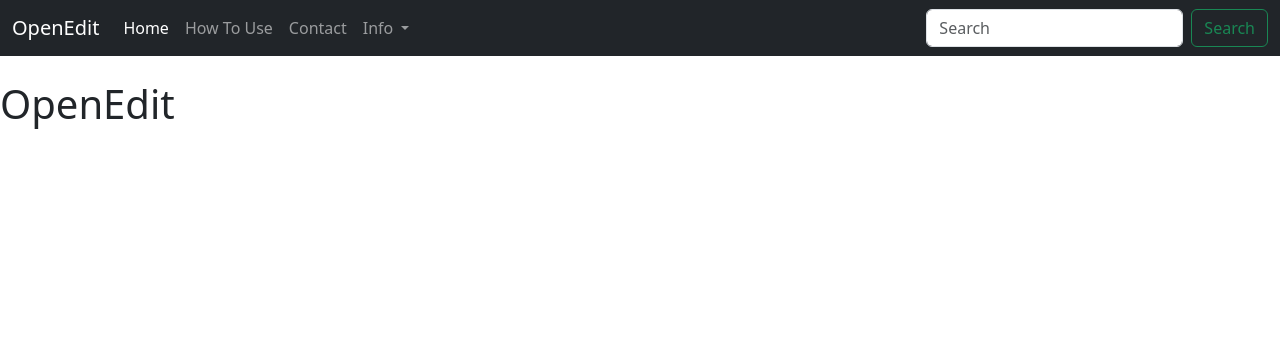
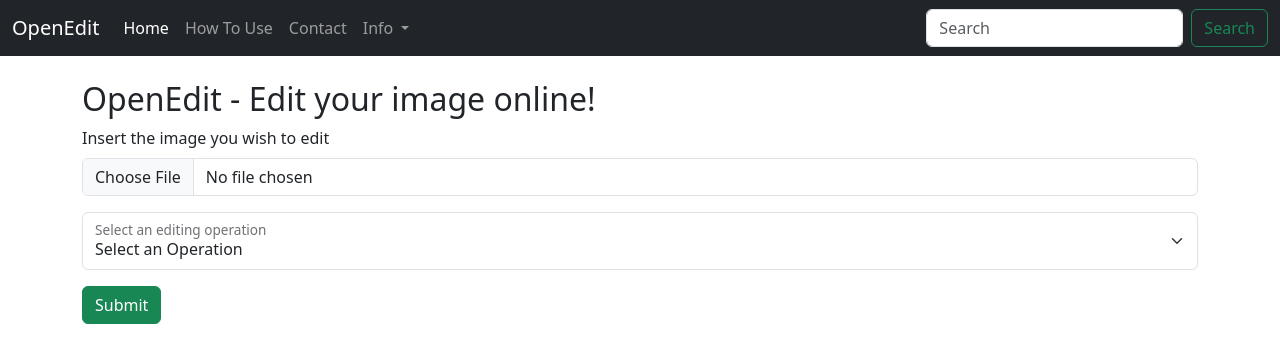
Before and after one commit to Isudipsubedi/OpenEdit, a Flask app: page / in a window 1280 px wide. Shown: the top 363 px of the page. Run offline with Flask 3, Linux system fonts and the light colour scheme.

Commit message:
Select, edit, flash : cgray

```diff
--- a/main.py
+++ b/main.py
@@ -1,10 +1,62 @@
 #pip3 install flask opencv-python
-from flask import Flask, render_template
+from flask import Flask, render_template, request, flash
+from werkzeug.utils import secure_filename
+import cv2
+import os
+
+UPLOAD_FOLDER = 'uploads'
+ALLOWED_EXTENSIONS = {'png', 'jpg', 'jpeg', 'webp', 'gif'}
+
 
 app = Flask(__name__)
+app.secret_key = 'super secret key'
+app.config['UPLOAD_FOLDER'] = UPLOAD_FOLDER
+
+def allowed_file(filename):
+    return '.' in filename and \
+           filename.rsplit('.', 1)[1].lower() in ALLOWED_EXTENSIONS
+
+def processImage(filename, operation):
+    print(f"the operation is {operation} and filename is {filename}")
+    img = cv2.imread(f"uploads/{filename}")
+    match operation:
+        case "cgray":
+            imgProcessed = cv2.cvtColor(img, cv2.COLOR_BGR2GRAY)
+            cv2.imwrite(f"static/{filename}", imgProcessed)
+    pass
+
+    match operation:
+        case "cbg":
+           imgProcessed = cv2.bitwise_and(img, img, mask=cv2.bitwise_not(cv2.threshold(cv2.cvtColor(img, cv2.COLOR_BGR2GRAY), 240, 255, cv2.THRESH_BINARY)[0]))
+           cv2.imwrite(f"static/{filename}", imgProcessed)
+    pass
+
 
 @app.route("/")
 def home():
+    return render_template("index.html")
+
+@app.route("/edit", methods=["GET", "POST"])
+def edit():
+    if request.method == "POST":
+        operation = request.form.get("operation")
+        # check if the post request has the file part
+        if 'file' not in request.files:
+            flash('No file part')
+            return "Error"
+        file = request.files['file']
+        # if user does not select file, browser also
+        # submit an empty part without filename
+        if file.filename == '':
+            flash('No selected file')
+            return "error no selected file"
+        if file and allowed_file(file.filename):
+            filename = secure_filename(file.filename)
+            file.save(os.path.join(app.config['UPLOAD_FOLDER'], filename))
+            #Process image
+            processImage(filename, operation)
+            flash(f"Your image has been processed and is aVailable <a href='/static/{filename}'>here</a>")
+            return render_template("index.html")
     return render_template("index.html")
 
 @app.route("/about")
--- a/templates/base.html
+++ b/templates/base.html
@@ -17,7 +17,7 @@
         {% block content %}
         {% endblock %}
     </div>
-    <h1>OpenEdit</h1>
+
 
     <!-- Optional JavaScript; choose one of the two! -->
 
--- a/templates/contact.html
+++ b/templates/contact.html
@@ -1,6 +1,6 @@
 {% extends 'base.html' %}
 {% block content %}
+<div class="container"></div>
 
-
-
+<b>Contact Us</b>
 {% endblock%}
--- a/templates/index.html
+++ b/templates/index.html
@@ -1,6 +1,53 @@
+
 {% extends 'base.html' %}
+
 {% block content %}
+<div class="container"></div>
+{% with messages = get_flashed_messages(with_categories=true) %}
+  {% if messages %}
+
+    {% for category, message in messages %}
+
+      <div class="alert alert-success alert-dismissible fade show" role="alert">
+        <strong>Success!</strong>{{ message | safe }}
+        <button type="button" class="btn-close" data-bs-dismiss="alert" aria-label="Close"></button>
+      </div>
+    {% endfor %}
+
+  {% endif %}
+{% endwith %}
 
 
 
+
+
+
+
+   <h1 class="fs-2 text">OpenEdit - Edit your image online!</h1>
+
+   <form action="/edit" method="post" enctype="multipart/form-data">
+
+    <div class="mb-3">
+        <label for="formFile" class="form-label">Insert the image you wish to edit</label>
+        <input class="form-control" type="file" name="file" id="formFile">
+      </div>
+
+      <div class="mb-3">
+      <div class="form-floating">
+        <select name ="operation" class="form-select" id="floatingSelect" aria-label="Floating label select example">
+          <option selected>Select an Operation</option>
+          <option value="cgray">Grayscale Conversion</option>
+          <option value="cbg">Remove Background</option>
+          <option value="cpng">Convert to Png</option>
+          <option value="cwebp">Convert to Webp</option>
+          <option value="cjpg">Convert to Jpg</option>
+
+        </select>
+        <label for="floatingSelect">Select an editing operation</label>
+      </div>
+    </div>
+      <button type="submit" class="btn btn-success">Submit</button>
+
+   </form>
+
 {% endblock%}
```
Also changed, not shown: templates/how.html (+24 -2 lines), static/Screenshot_2023-09-30_162814.png (added), static/Screenshot_2023-09-30_163004.png (added), static/Screenshot_2023-09-30_163426.png (added), static/Screenshot_2023-10-10_092407.png (added), static/Screenshot_2024-04-26_161748.png (added), uploads/Screenshot_2023-09-30_162814.png (added), uploads/Screenshot_2023-09-30_163004.png (added), uploads/Screenshot_2023-09-30_163426.png (added), uploads/Screenshot_2024-04-26_161748.png (added).
